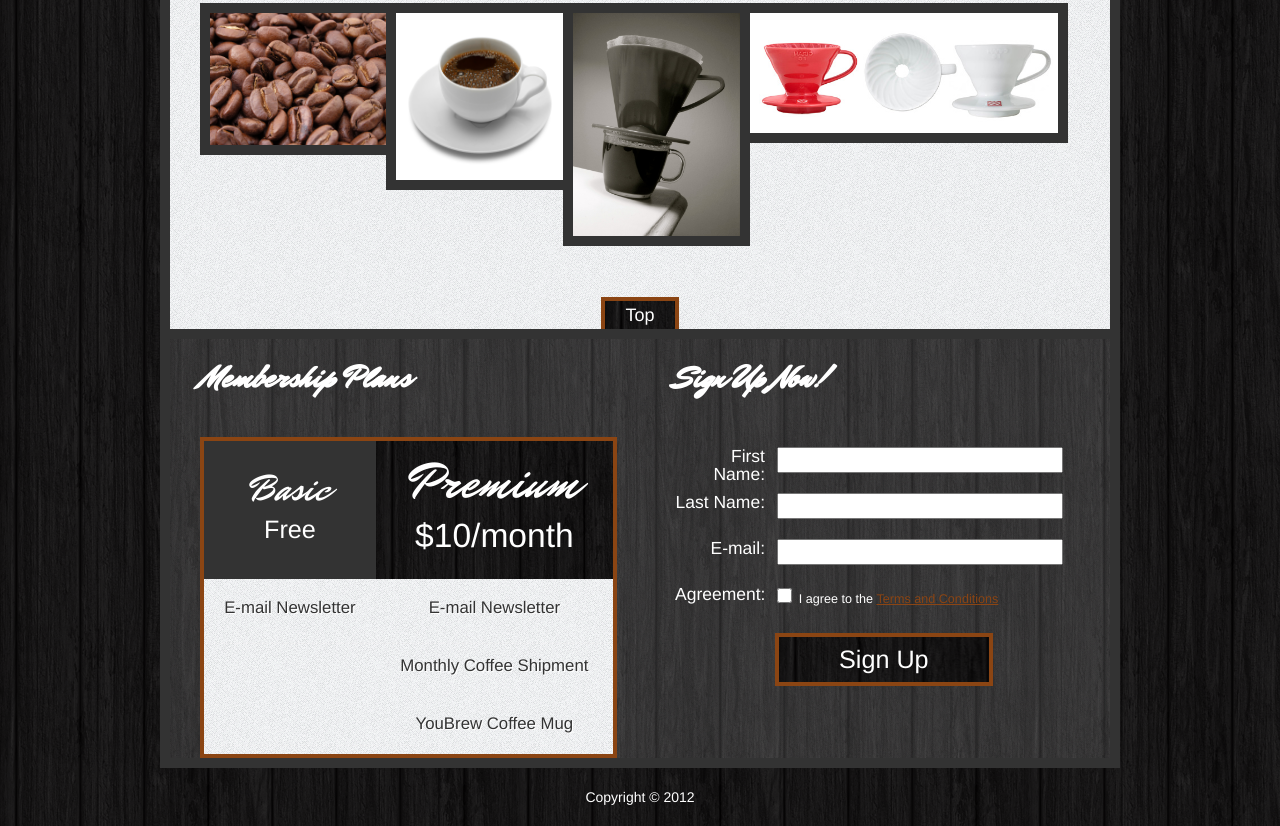
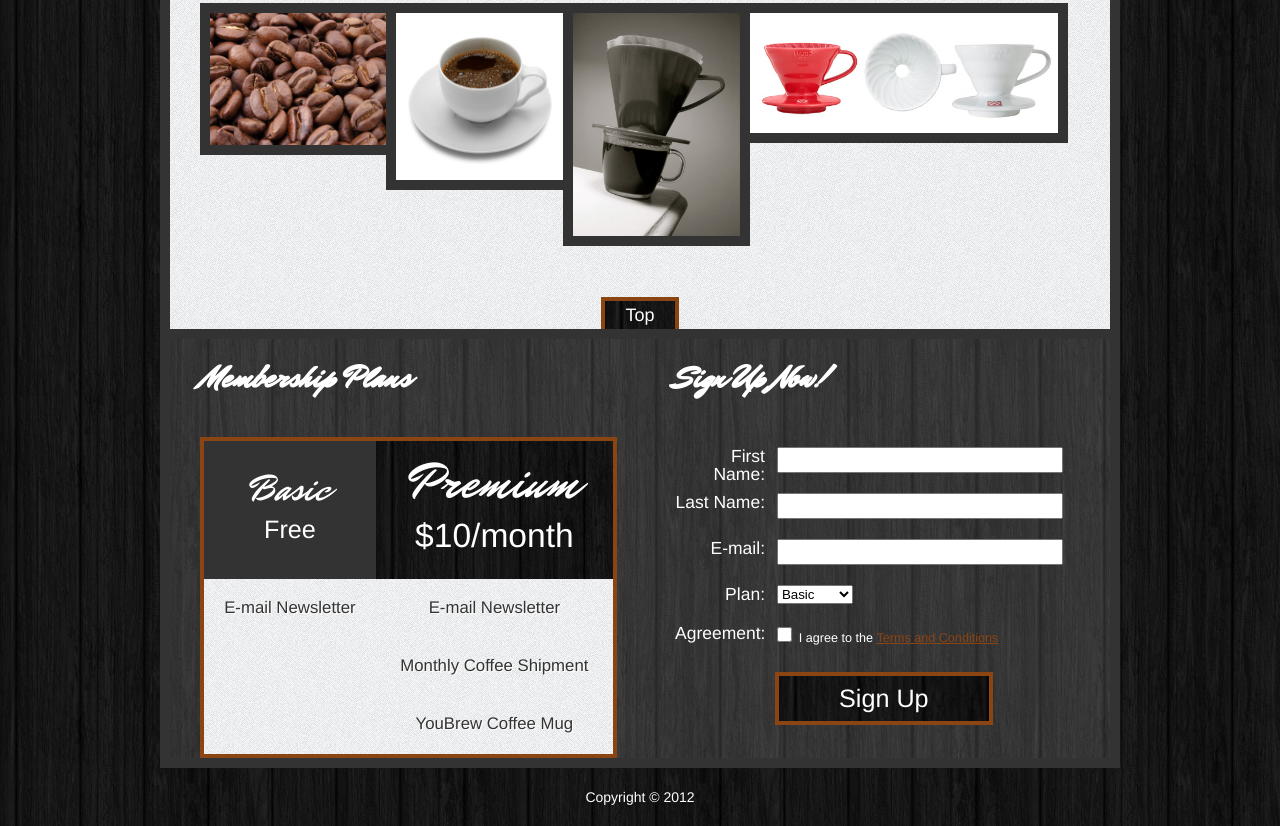
Before and after one commit to spenkacik/wsd-project, a plain HTML site: page index.html in a window 1280 px wide. Shown: the part 1832-2658 px from the top of the page. Drawn offline with Linux system fonts and the light colour scheme.

Commit message:
Amended to add <select> and <option>

```diff
--- a/index.html
+++ b/index.html
@@ -126,6 +126,13 @@
 							<input type="text" name="email" id="email" />
 						</div>
 						<div>
+							<label for="selector">Plan:</label>
+							<select>
+								<option>Basic</option>
+								<option>Premium</option>
+							</select>
+						</div>
+						<div>
 							<p>
 								<label for="agreement">Agreement:</label>
 								<input type="checkbox" name="agreement" id="agreement" />
```
